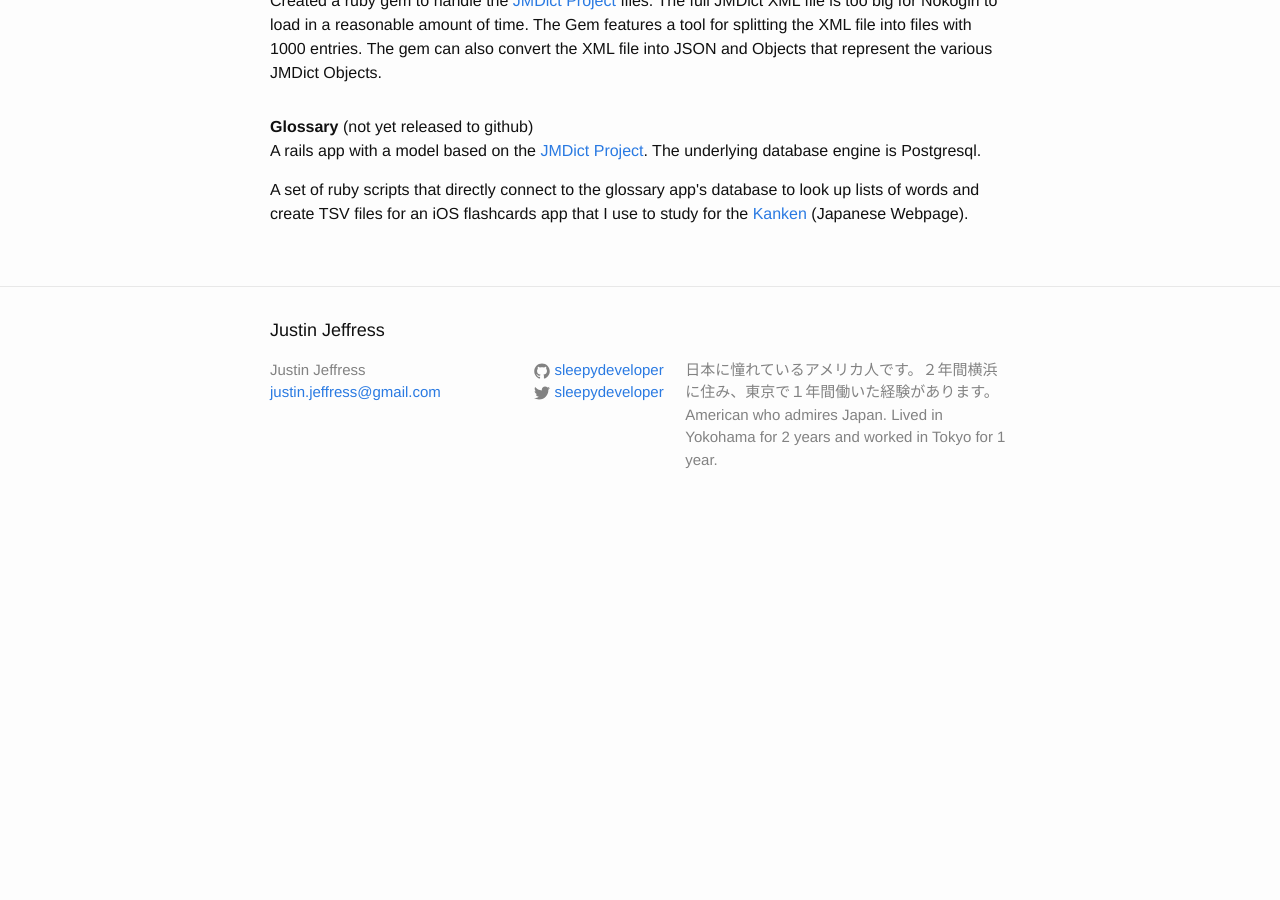
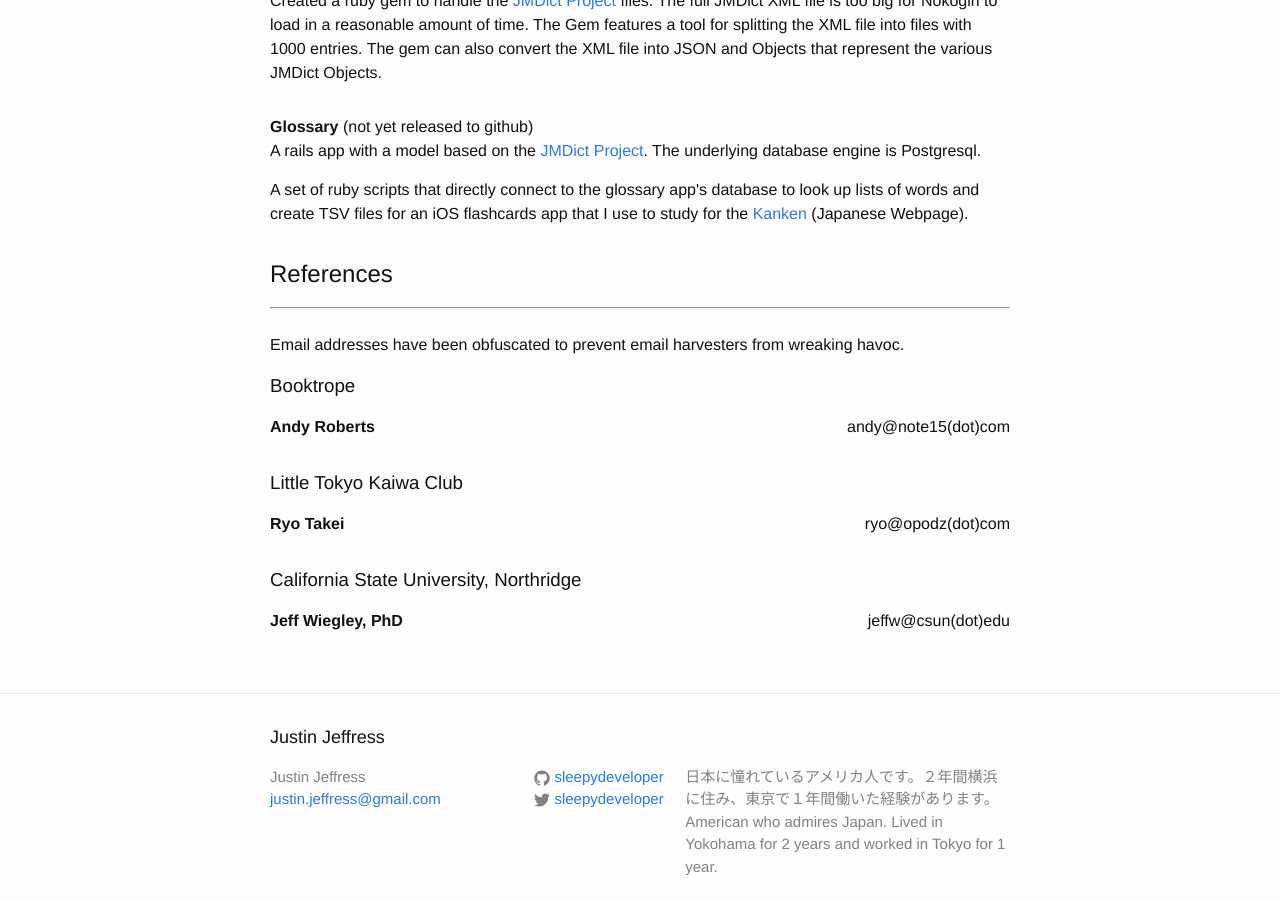
Before and after one commit to SleepyDeveloper/sleepydeveloper.github.io, a Jekyll site: the page built from index.html, in a window 1280 px wide and 900 px high, scrolled down 4187 px. Built offline with Jekyll 4.4.1, drawn with Linux system fonts in a browser that asks for light colours; before the commit the page ends 4718 px from its top, so only the background shows below that.

Commit message:
Added References.
Signed-off-by: sleepydeveloper <sleepydeveloper@gmail.com>

```diff
--- a/index.html
+++ b/index.html
@@ -331,4 +331,28 @@
       </p>
     </li>
   </ul>
+
+  <h2>References</h2>
+  <hr /><br />
+  <p>
+    Email addresses have been obfuscated to prevent email harvesters from wreaking
+    havoc.
+  </p>
+  <ul class="post-list">
+    <li>
+      <h3>Booktrope</h3>
+      <strong>Andy Roberts</strong>
+      <div class="work-dates">andy@note15(dot)com</div>
+    </li>
+    <li>
+      <h3>Little Tokyo Kaiwa Club</h3>
+      <strong>Ryo Takei</strong>
+      <div class="work-dates">ryo@opodz(dot)com</div>
+    </li>
+    <li>
+      <h3>California State University, Northridge</h3>
+      <strong>Jeff Wiegley, PhD</strong>
+      <div class="work-dates">jeffw@csun(dot)edu</div>
+    </li>
+  </ul>
 </div>
```
